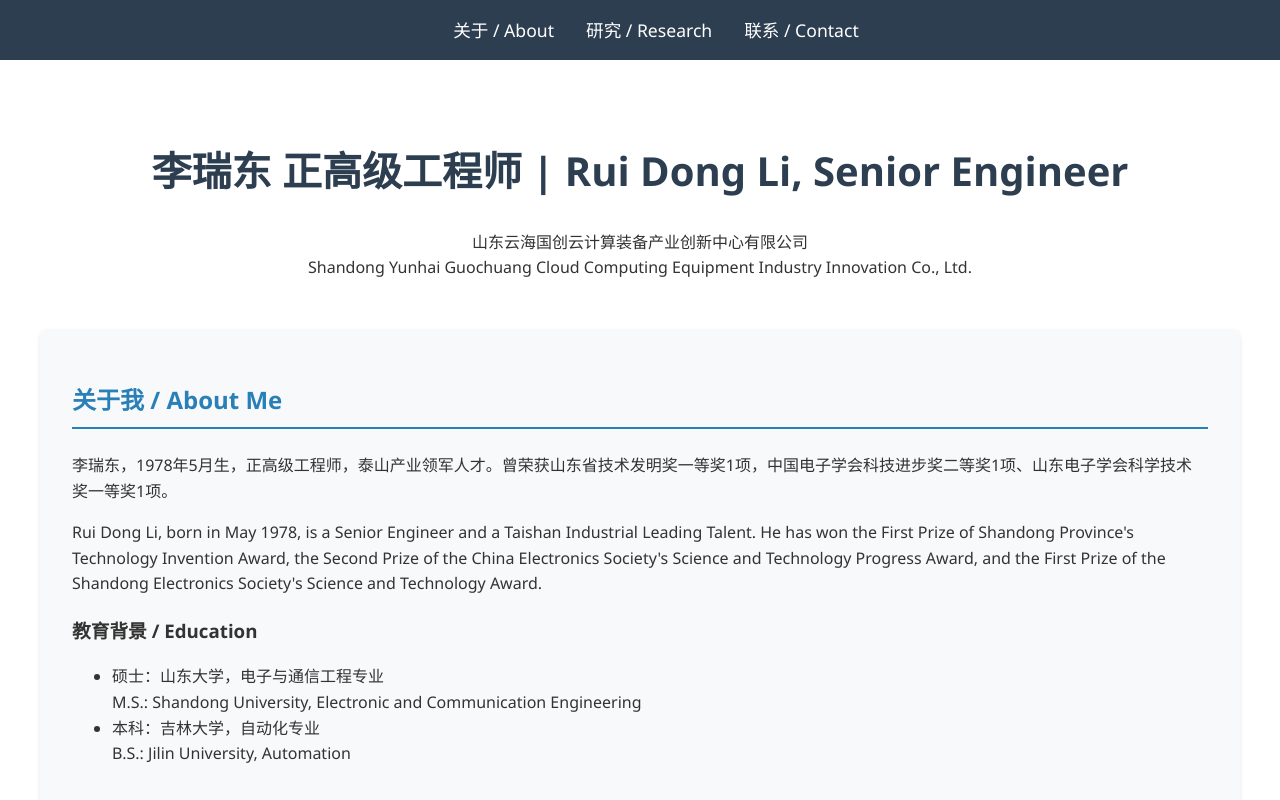
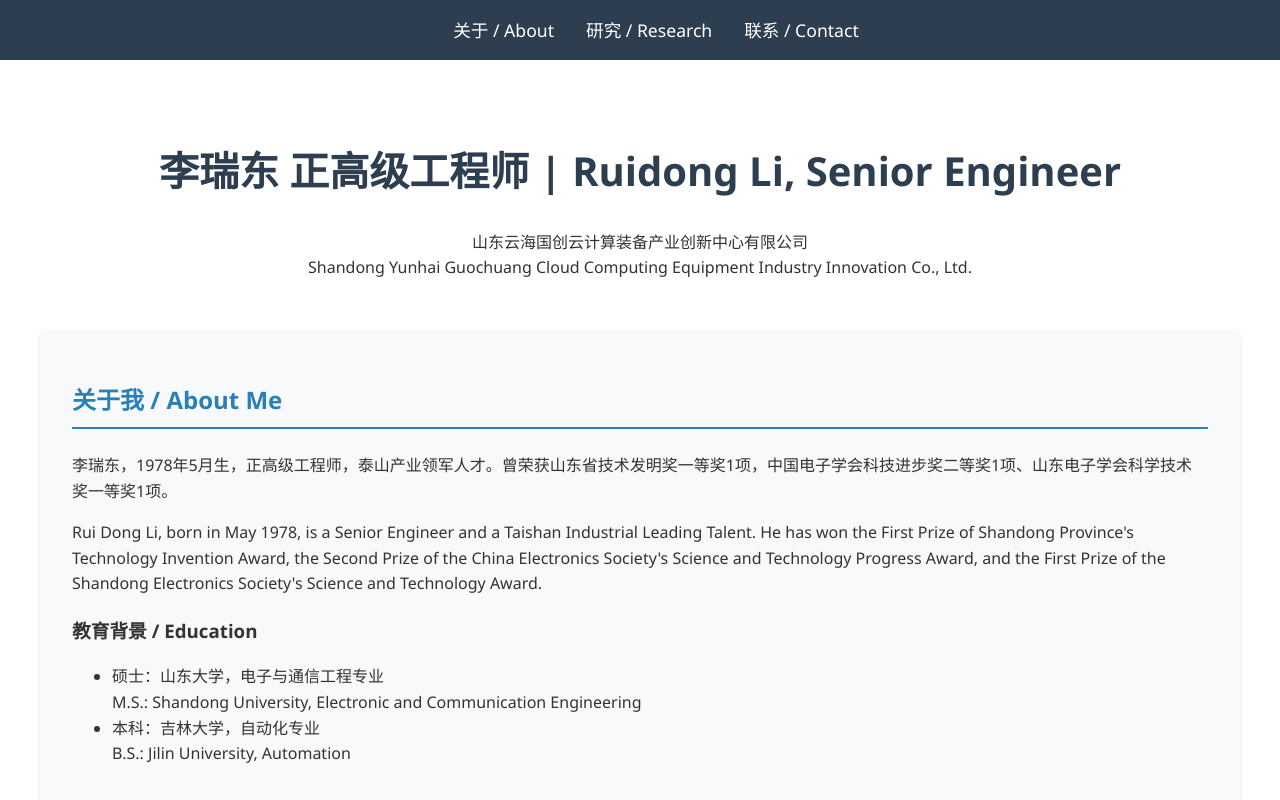
Before and after one commit to Labpages/liruidong, a plain HTML site: page index.html in a window 1280 px wide. Shown: the top 800 px of the page. Drawn offline with Linux system fonts and the light colour scheme.

Commit message:
Update index.html

```diff
--- a/index.html
+++ b/index.html
@@ -78,7 +78,7 @@
 
   <div class="container">
     <header class="header">
-      <h1>李瑞东 正高级工程师 | Rui Dong Li, Senior Engineer</h1>
+      <h1>李瑞东 正高级工程师 | Ruidong Li, Senior Engineer</h1>
       <p>山东云海国创云计算装备产业创新中心有限公司<br/>Shandong Yunhai Guochuang Cloud Computing Equipment Industry Innovation Co., Ltd.</p>
     </header>
 
```
